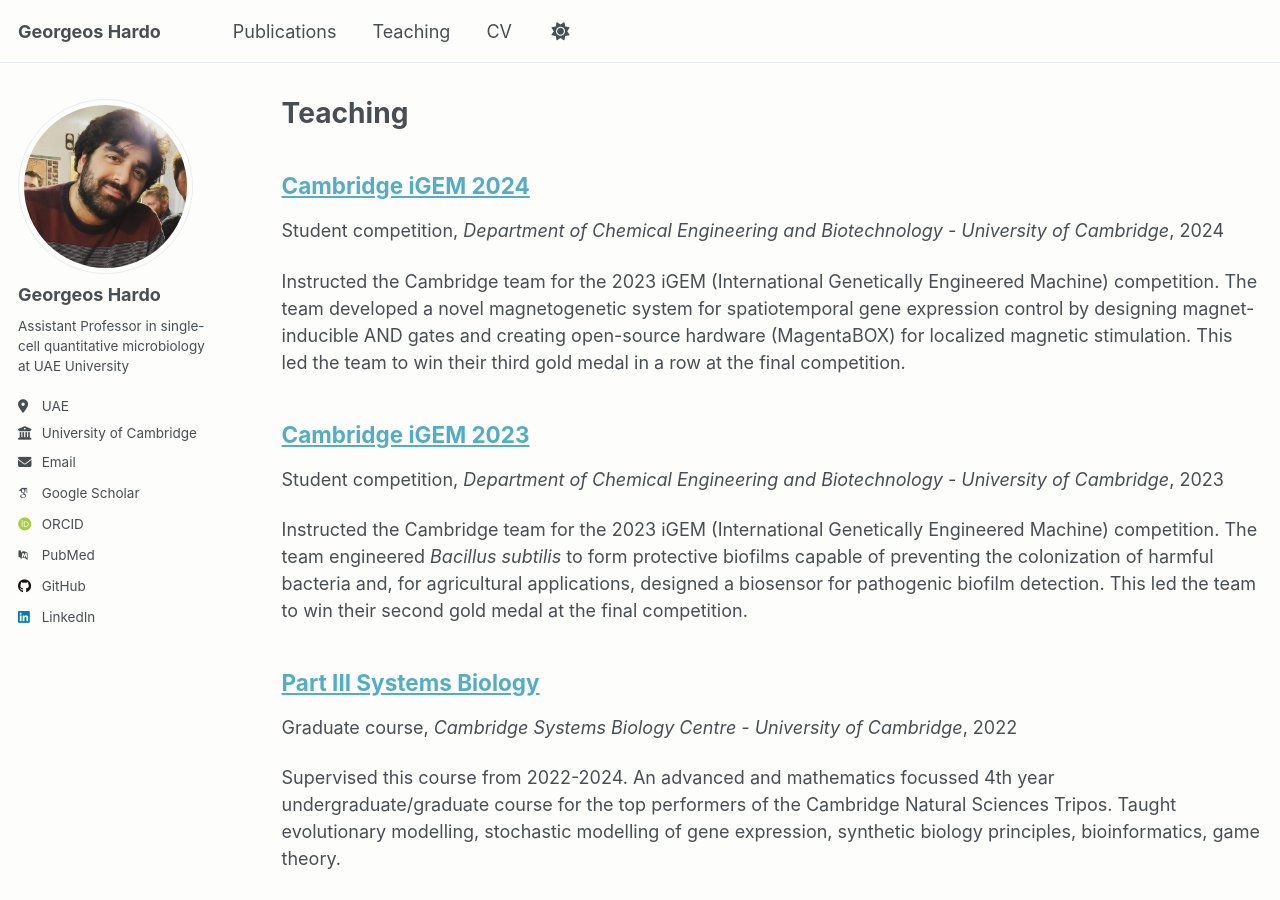
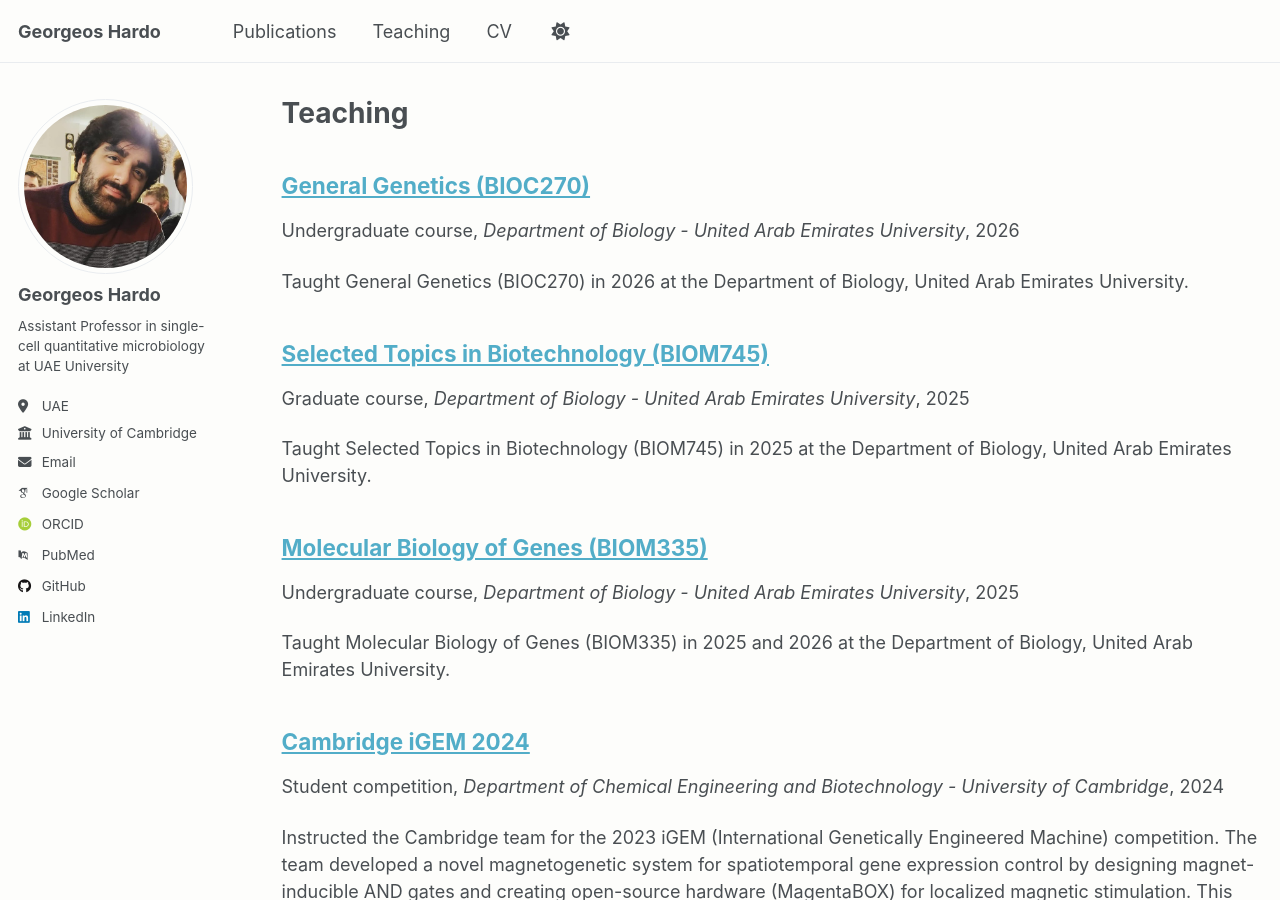
Before and after one commit to georgeoshardo/georgeoshardo.github.io, a Jekyll site: the page built from _pages/teaching.html, in a window 1280 px wide and 900 px high. Built offline with Jekyll 4.4.1, drawn with Linux system fonts in a browser that asks for light colours; some web fonts are replaced.

Commit message:
add teaching

```diff
--- a/_data/cv.json
+++ b/_data/cv.json
@@ -204,6 +204,24 @@
   ],
   "teaching": [
     {
+      "course": "Selected Topics in Biotechnology (BIOM745)",
+      "institution": "Department of Biology - United Arab Emirates University",
+      "role": "Assistant Professor",
+      "description": "Taught Selected Topics in Biotechnology (BIOM745) in 2025 at the Department of Biology, United Arab Emirates University."
+    },
+    {
+      "course": "General Genetics (BIOC270)",
+      "institution": "Department of Biology - United Arab Emirates University",
+      "role": "Assistant Professor",
+      "description": "Taught General Genetics (BIOC270) in 2026 at the Department of Biology, United Arab Emirates University."
+    },
+    {
+      "course": "Molecular Biology of Genes (BIOM335)",
+      "institution": "Department of Biology - United Arab Emirates University",
+      "role": "Assistant Professor",
+      "description": "Taught Molecular Biology of Genes (BIOM335) in 2025 and 2026 at the Department of Biology, United Arab Emirates University."
+    },
+    {
       "course": "Cambridge University Synthetic Biology Society",
       "institution": "University of Cambridge and iGEM",
       "role": "Instructor",
--- /dev/null
+++ b/_teaching/bioc270.md
@@ -0,0 +1,11 @@
+---
+title: "General Genetics (BIOC270)"
+collection: teaching
+type: "Undergraduate course"
+permalink: /teaching/bioc270
+venue: "Department of Biology - United Arab Emirates University"
+date: 2026-01-01
+location: "Al Ain, UAE"
+---
+
+Taught General Genetics (BIOC270) in 2026 at the Department of Biology, United Arab Emirates University.
--- /dev/null
+++ b/_teaching/biom335.md
@@ -0,0 +1,11 @@
+---
+title: "Molecular Biology of Genes (BIOM335)"
+collection: teaching
+type: "Undergraduate course"
+permalink: /teaching/biom335
+venue: "Department of Biology - United Arab Emirates University"
+date: 2025-01-01
+location: "Al Ain, UAE"
+---
+
+Taught Molecular Biology of Genes (BIOM335) in 2025 and 2026 at the Department of Biology, United Arab Emirates University.
--- /dev/null
+++ b/_teaching/biom745.md
@@ -0,0 +1,11 @@
+---
+title: "Selected Topics in Biotechnology (BIOM745)"
+collection: teaching
+type: "Graduate course"
+permalink: /teaching/biom745
+venue: "Department of Biology - United Arab Emirates University"
+date: 2025-01-01
+location: "Al Ain, UAE"
+---
+
+Taught Selected Topics in Biotechnology (BIOM745) in 2025 at the Department of Biology, United Arab Emirates University.
```
